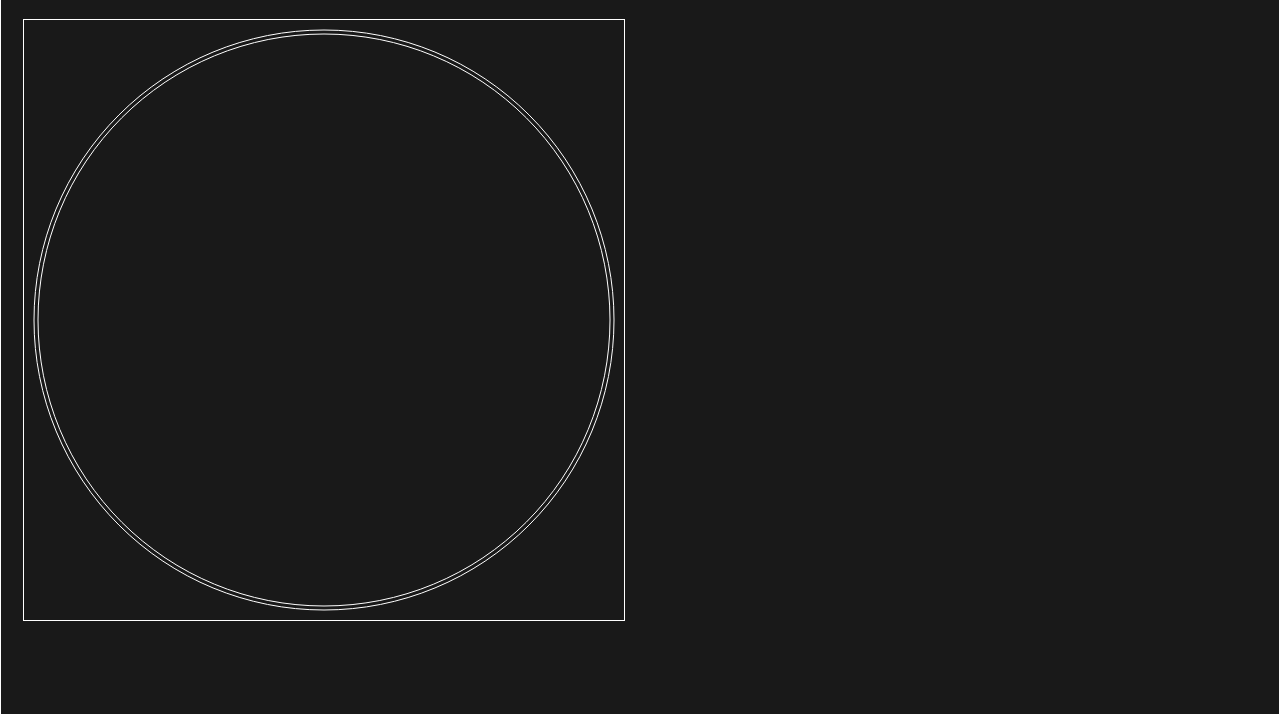
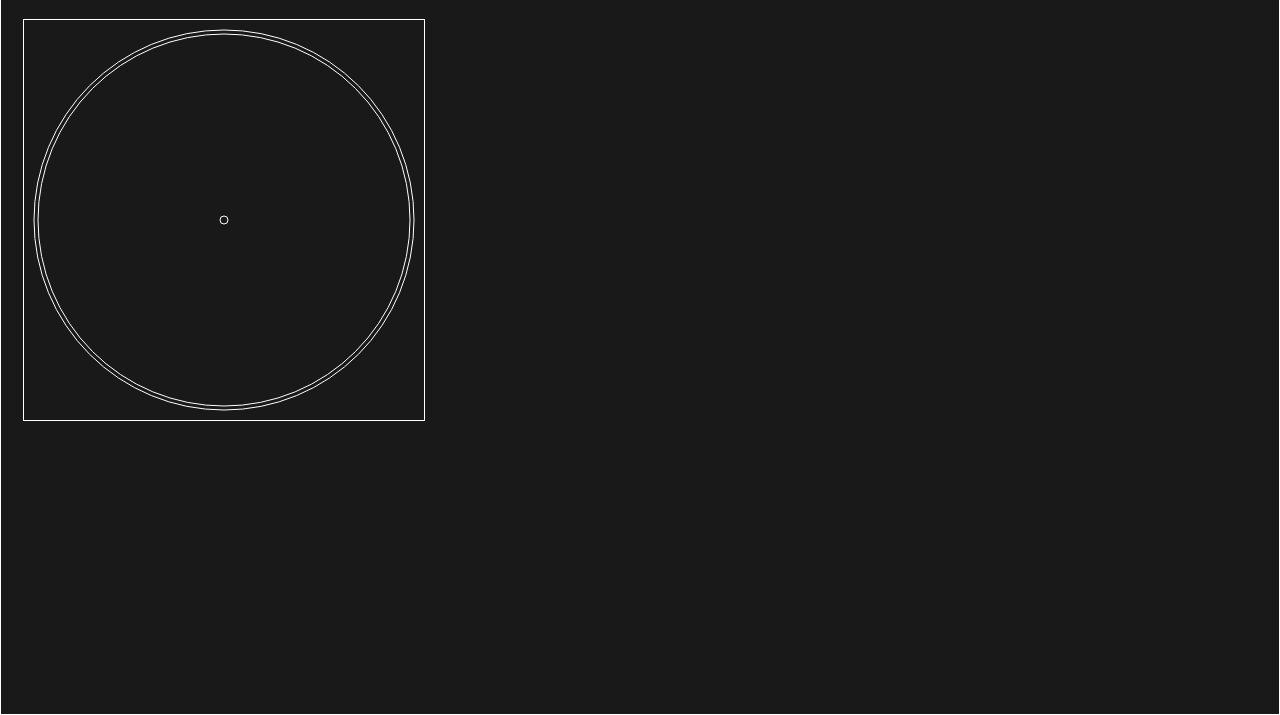
Before and after one commit to rustyabbott/clock, a plain HTML site: page index.html in a window 1280 px wide. Shown: the part 85-800 px from the top of the page. Drawn offline with Linux system fonts and the light colour scheme.

Commit message:
Draw small center circle in clock

```diff
--- a/index.html
+++ b/index.html
@@ -8,7 +8,7 @@
   </head>
   <body onload="paintCanvas()">
     <h1>Rusty's Clock</h1>
-    <canvas id="canvas" height="600" width="600"></canvas>
+    <canvas id="canvas" height="400" width="400"></canvas>
     <script src="js/scripts.js"></script>
   </body>
 </html>
--- a/js/scripts.js
+++ b/js/scripts.js
@@ -8,9 +8,10 @@ function paintCanvas() {
   // Clear the canvas
   ctx.clearRect(0, 0, canvas.width, canvas.height);
 
-  // Draw outer circles
+  // Draw circles
   outerCircleOut();
   outerCircleIn();
+  centerCircle();
 
   function outerCircleOut() {
     ctx.beginPath();
@@ -25,4 +26,12 @@ function paintCanvas() {
     ctx.strokeStyle = '#fff';
     ctx.stroke();
   }
+
+  // Draw small center circle
+  function centerCircle() {
+    ctx.beginPath();
+    ctx.arc(canvas.width / 2, canvas.height / 2, 4, 0, Math.PI * 2);
+    ctx.strokeStyle = '#fff';
+    ctx.stroke();
+  }
 }
```
